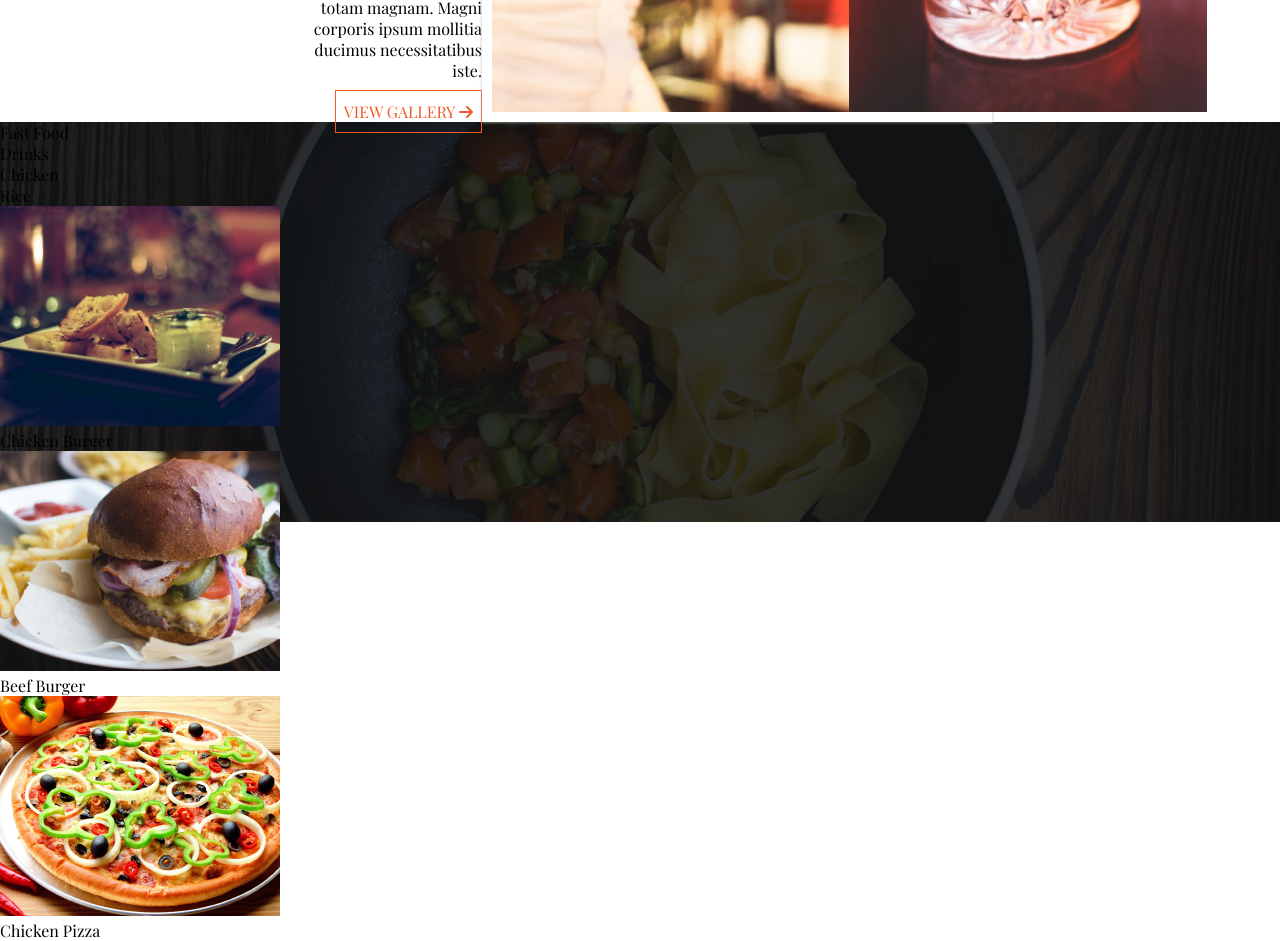
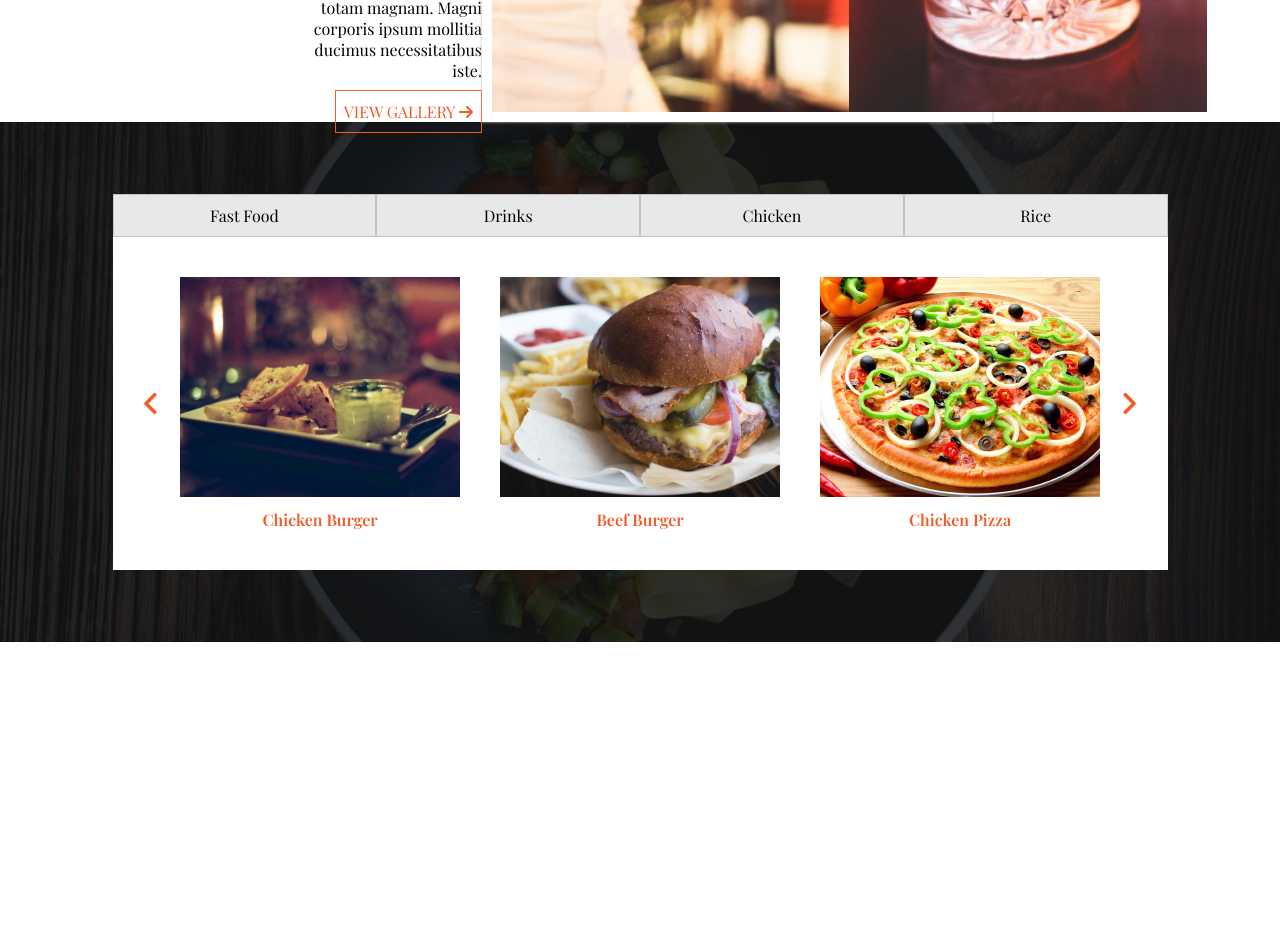
Before and after one commit to jemimah18code/Anitas-Kitchen, a plain HTML site: page index.html in a window 1280 px wide. Shown: the part 2040-2981 px from the top of the page. After the commit the page ends 2703 px from the top, so only its background shows below. Drawn offline with nearby package versions, Linux system fonts and the light colour scheme; a web font is replaced by a local one.

Commit message:
add styling to lower menu section

```diff
--- a/index.html
+++ b/index.html
@@ -109,10 +109,10 @@
 
         <!--end of food section-->
         <!--bottom menu-->
-        <div class="l-menu ">
-            <div>
+        <div class="menu-flex  l-menu ">
+            <div class="menu-flex fd-lower">
                 <div>
-                    <ul>
+                    <ul class="menu-flex fd-list">
                         <li>Fast Food </li>
                         <li>Drinks </li>
                         <li>Chicken</li>
@@ -120,21 +120,26 @@
                     </ul>
 
                 </div>
-                <div>
-                    <figure>
+                <div class="menu-flex piz">
+                    <i class="fa fa-angle-left let" aria-hidden="true"></i>
+                    <figure class="fd-lower-img">
                         <img src="./images/chickenBurger.jpg">
                         <figcaption>Chicken Burger</figcaption>
                     </figure>
-                    <figure>
+                    <figure class="fd-lower-img">
                         <img src="./images/beefBurger.jpg">
                         <figcaption>Beef Burger</figcaption>
                     </figure>
-                    <figure>
+                    <figure class="fd-lower-img">
                         <img src="./images/chickenPizza.jpg">
                         <figcaption>Chicken Pizza</figcaption>
+
                     </figure>
+                    <i class="fa fa-angle-right let" aria-hidden="true"></i>
+
 
                 </div>
+
             </div>
         </div>
         <!--end of bottom menu-->
--- a/style.css
+++ b/style.css
@@ -173,9 +173,56 @@
     .l-menu {
         background-image: url("./images/foodsBg.jpg");
         align-items: center;
-        height: 50vh;
+        height: 65vh;
         justify-content: center;
         background-repeat: no-repeat;
         background-size: cover;
         background-position: center 40%;
     }
+
+    .fd-lower {
+        background-color: white;
+        justify-content: center;
+        align-content: center;
+        flex-direction: column;
+    }
+
+    .fd-list {
+        list-style-type: none;
+    }
+
+    .fd-list li {
+        width: 25%;
+        text-align: center;
+        padding: 10px 0;
+        background-color: rgba(128, 128, 128, 0.185);
+        border: 1px solid rgba(128, 128, 128, 0.363);
+    }
+
+    .fd-list li:hover {
+        background-color: transparent;
+        border: none;
+        color: #f15a29
+    }
+
+    .piz {
+        padding: 30px;
+    }
+
+    .fd-lower-img {
+        padding: 10px 20px;
+    }
+
+    .fd-lower-img figcaption {
+        text-align: center;
+        padding-top: 8px;
+        color: #F15A29;
+        font-weight: 600;
+    }
+
+    .piz .let {
+        position: relative;
+        top: 123px;
+        color: #F15A29;
+        font-size: 28px;
+    }
```
